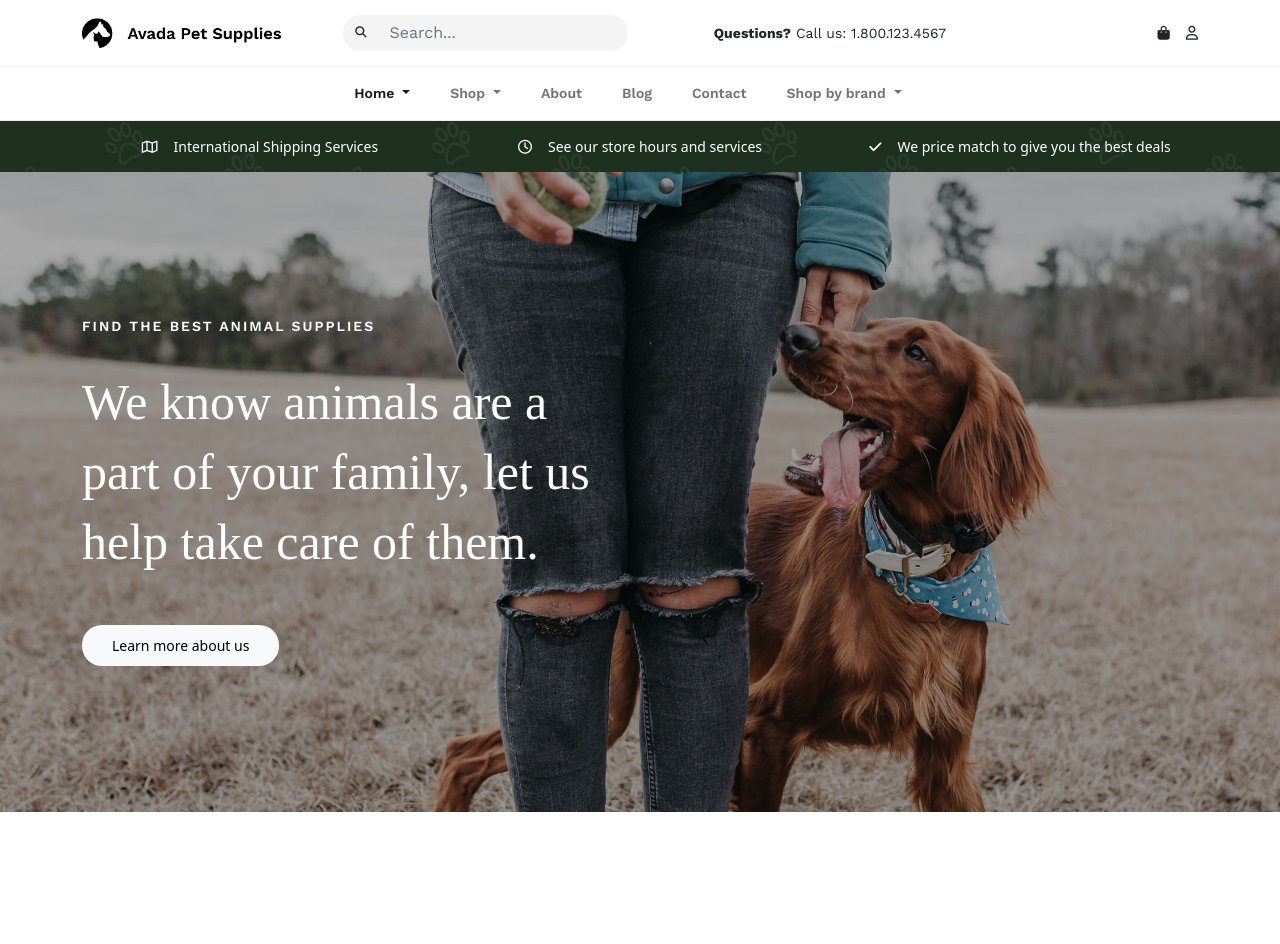
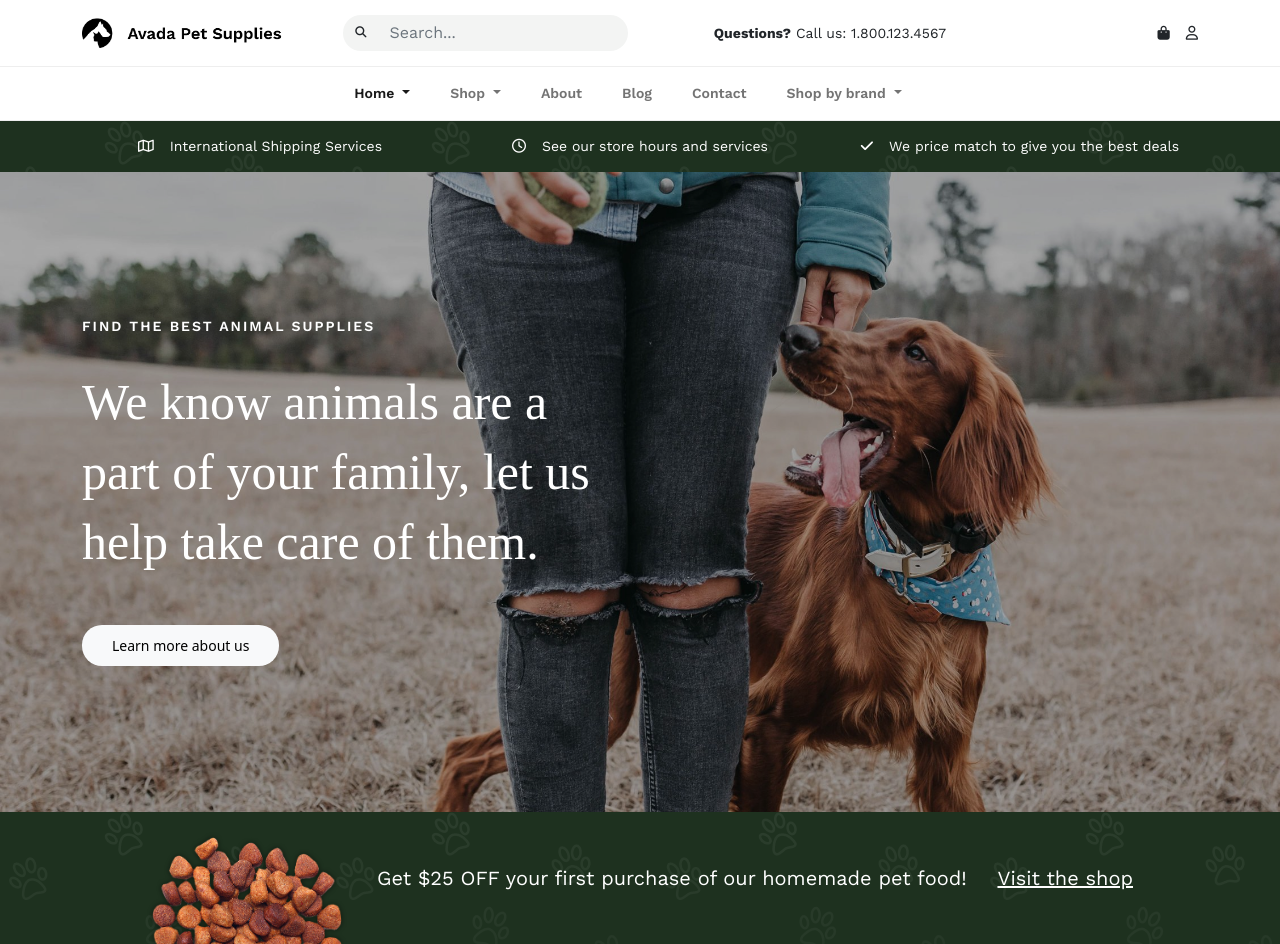
Before and after one commit to DanCiciarello/proj-html-vuejs, a Vue app: page / in a window 1280 px wide. Before the commit the page ends 812 px from the top, so only its background shows below. Built offline with nearby package versions, Linux system fonts and the light colour scheme; a web font is replaced by a local one.

Commit message:
Completed jumbohero

```diff
--- a/src/assets/scss/_jumbohero.scss
+++ b/src/assets/scss/_jumbohero.scss
@@ -3,6 +3,7 @@
     background-color: #1E311F;
     background-image: url('@/assets/img/bg-transparent-3.png');
     color: #ffffff;
+    font-family: 'Work Sans', sans-serif;
     font-size: 14px;
 }
 
@@ -20,3 +21,20 @@
         }
     }
 }
+
+.cdHeroCta {
+    background-color: #1E311F;
+    background-image: url('@/assets/img/bg-transparent-3.png');
+    color: #ffffff;
+
+    img {
+        width: 200px;
+        padding-top: 20px;
+        margin-right: 30px;
+    }
+
+    span {
+        font-size: 20px;
+        font-family: 'Work Sans', sans-serif;
+    }
+}
--- a/src/components/JumboHero.vue
+++ b/src/components/JumboHero.vue
@@ -31,8 +31,18 @@
         </div>
 
         <!-- Hero CTA -->
-        <div>
-
+        <div class="cdHeroCta">
+            <div class="container d-flex justify-content-center">
+                <div>
+                    <img src="../assets/img/food-transparent-5.png" alt="Dog Food">
+                </div>
+                <div class="d-flex align-items-center">
+                    <span>
+                        Get $25 OFF your first purchase of our homemade pet food!
+                        <a href="#" class="text-white ps-4">Visit the shop</a>
+                    </span>
+                </div>
+            </div>
         </div>
 
     </div>
```
